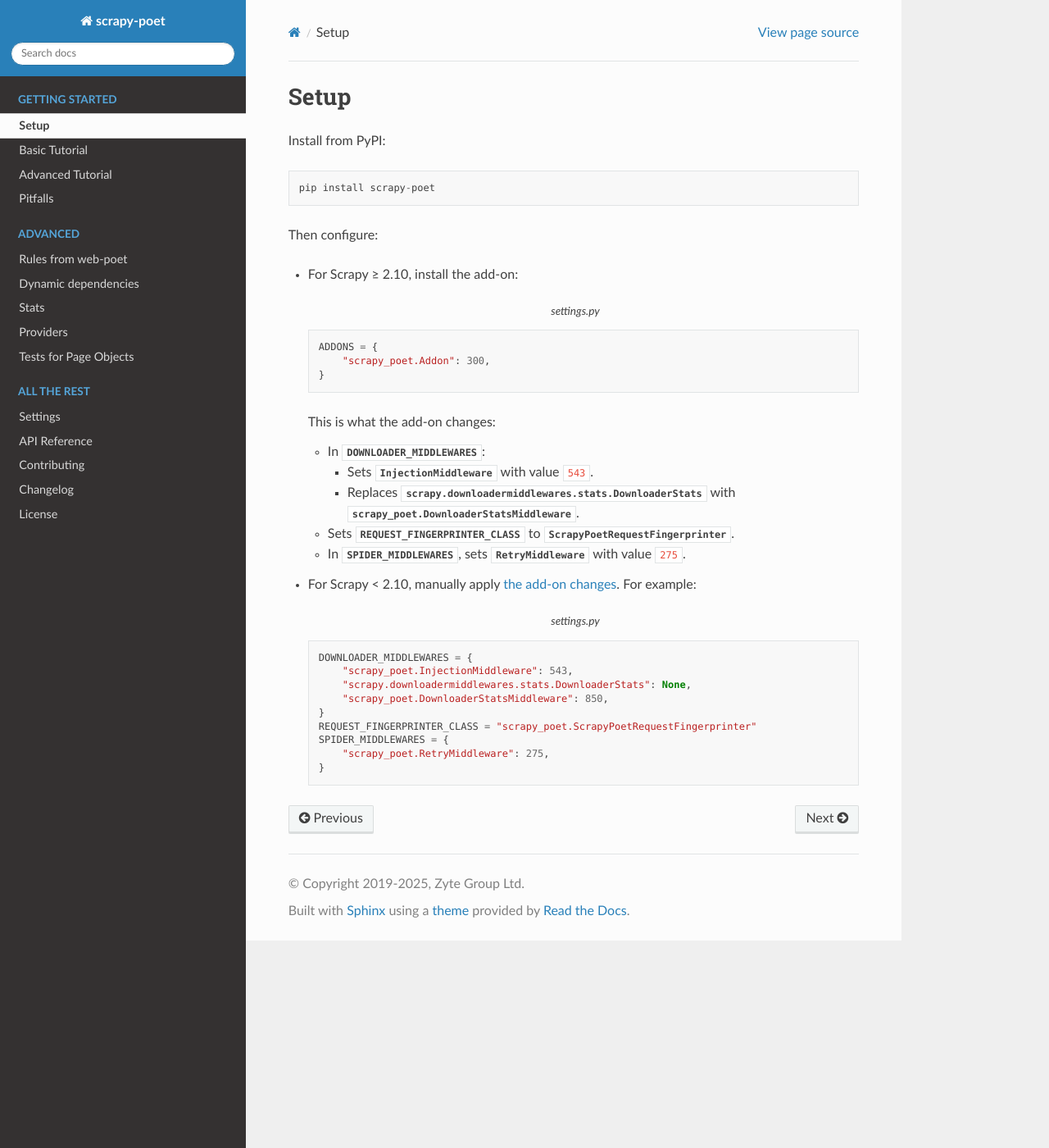
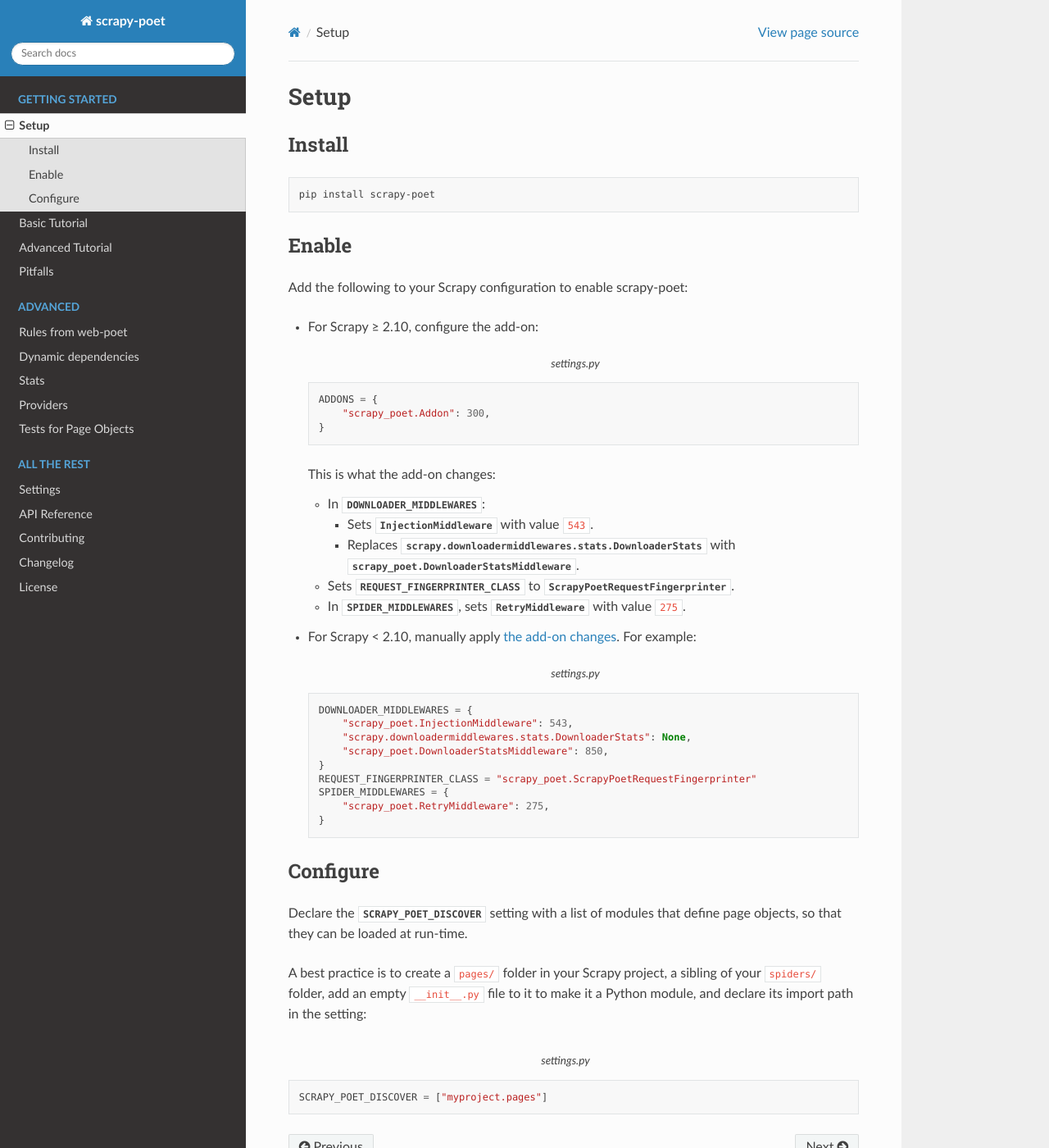
Before and after one commit to scrapinghub/scrapy-poet, a Sphinx documentation site: the page built from docs/intro/setup.rst, in a window 1280 px wide and 1400 px high. Shown: the whole window at 82% size. Built offline with Sphinx 7.4.7 and the Read the Docs theme 3.1.0, drawn with Linux system fonts in a browser that asks for light colours; the version number could not be read and is left out.

```diff
--- a/CHANGELOG.rst
+++ b/CHANGELOG.rst
@@ -1,6 +1,11 @@
 =========
 Changelog
 =========
+
+0.26.0 (2025-01-DD)
+-------------------
+
+* Added an :ref:`add-on <addon>`.
 
 0.25.0 (2024-12-27)
 -------------------
--- a/docs/intro/setup.rst
+++ b/docs/intro/setup.rst
@@ -6,13 +6,22 @@ Setup
 
 .. _intro-install:
 
-Install from PyPI::
+Install
+=======
+
+.. code-block:: bash
 
     pip install scrapy-poet
 
-Then configure:
 
--   For Scrapy ≥ 2.10, install the add-on:
+Enable
+======
+
+Add the following to your Scrapy configuration to enable scrapy-poet:
+
+.. _addon:
+
+-   For Scrapy ≥ 2.10, configure the add-on:
 
     .. code-block:: python
         :caption: settings.py
@@ -54,3 +63,19 @@ Then configure:
         SPIDER_MIDDLEWARES = {
             "scrapy_poet.RetryMiddleware": 275,
         }
+
+
+Configure
+=========
+
+Declare the :setting:`SCRAPY_POET_DISCOVER` setting with a list of modules that
+define page objects, so that they can be loaded at run-time.
+
+A best practice is to create a ``pages/`` folder in your Scrapy project, a
+sibling of your ``spiders/`` folder, add an empty ``__init__.py`` file to it
+to make it a Python module, and declare its import path in the setting:
+
+.. code-block:: python
+    :caption: settings.py
+
+    SCRAPY_POET_DISCOVER = ["myproject.pages"]
```
